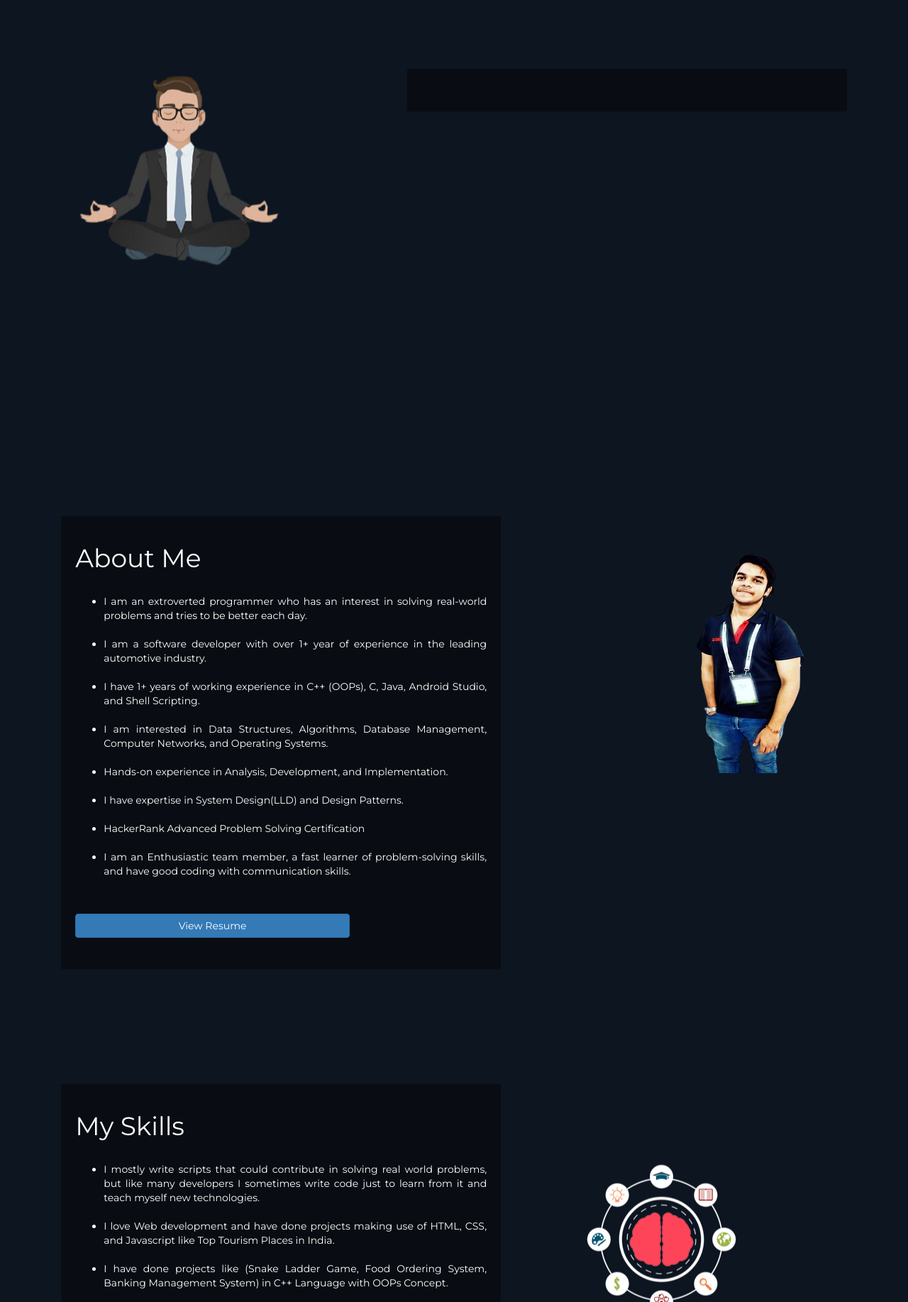
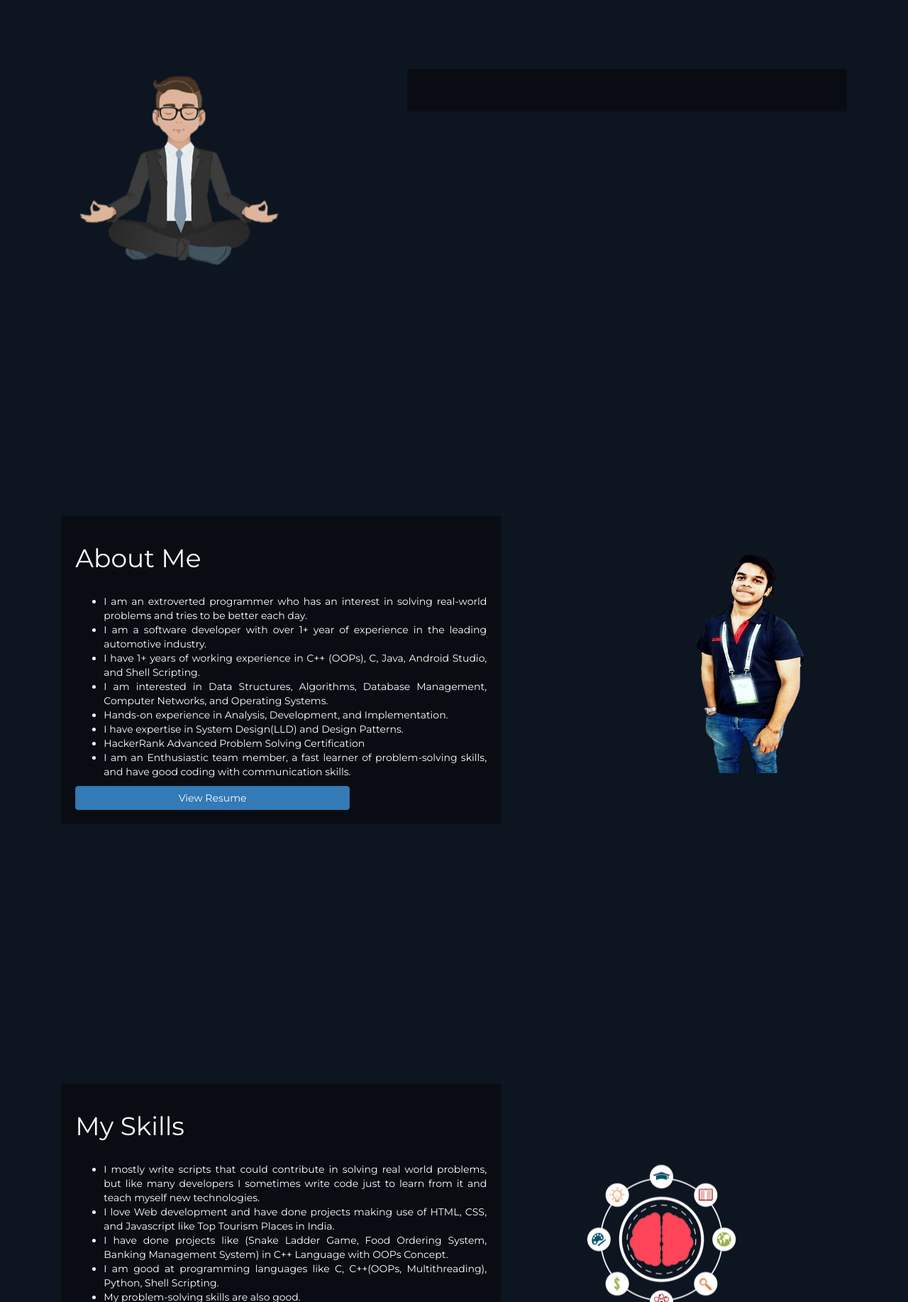
Before and after one commit to praveengupta1701/praveengupta1701.github.io, a plain HTML site: page index.html in a window 1280 px wide. Shown: the part 53-1887 px from the top of the page at 71% size. Drawn offline with nearby package versions, Linux system fonts and the light colour scheme; a script that the page names is missing.

Commit message:
Update index.html

```diff
--- a/index.html
+++ b/index.html
@@ -79,22 +79,21 @@
                     <h1 style="color: white;">About Me</h1>
                     <br/>
                       <ul class="text-justify" style="color: white;">
-                        <li>I am an extroverted programmer who has an interest in solving real-world problems and tries to be better each day.</li><br>
-                        <li>I am a software developer with over 1+ year of experience in the leading automotive industry.</li><br>
-                        <li>I have 1+ years of working experience in C++ (OOPs), C, Java, Android Studio, and Shell Scripting.</li><br>
-                        <li>I am interested in Data Structures, Algorithms, Database Management, Computer Networks, and Operating Systems.</li><br>
-                        <li>Hands-on experience in Analysis, Development, and Implementation.</li><br>
-                        <li>I have expertise in System Design(LLD) and Design Patterns.</li><br>
-                        <li>HackerRank Advanced Problem Solving Certification</li><br>
-                        <li>I am an Enthusiastic team member, a fast learner of problem-solving skills, and have good coding with communication skills.</li><br>
+                        <li>I am an extroverted programmer who has an interest in solving real-world problems and tries to be better each day.</li>
+                        <li>I am a software developer with over 1+ year of experience in the leading automotive industry.</li>
+                        <li>I have 1+ years of working experience in C++ (OOPs), C, Java, Android Studio, and Shell Scripting.</li>
+                        <li>I am interested in Data Structures, Algorithms, Database Management, Computer Networks, and Operating Systems.</li>
+                        <li>Hands-on experience in Analysis, Development, and Implementation.</li>
+                        <li>I have expertise in System Design(LLD) and Design Patterns.</li>
+                        <li>HackerRank Advanced Problem Solving Certification</li>
+                        <li>I am an Enthusiastic team member, a fast learner of problem-solving skills, and have good coding with communication skills.</li>
                         <liReading, listening to music, traveling, badminton, pool games, table tennis, learning new things, and eating are all activities that I enjoy.</li>
-                  <br>
                   </ul>
                     <p align="center">
                         <a href="https://praveengupta1701.github.io/assets/doc/SDE_Praveen_Gupta_Resume.pdf" target="blank" >
                             <button type="button" class="btn btn-primary col-md-8" >View Resume</button>
                         </a>
-                      <br><br>
+                      <br>
                     </p>
                 </div>
             </div>
@@ -118,14 +117,13 @@
                     <h1 style="color: white;">My Skills</h1>
                     <br/>
                    <ul class="text-justify" style="color: white;">
-                    <li>I mostly write scripts that could contribute in solving real world problems, but like many developers I sometimes write code just to learn from it and teach myself new technologies.</li><br>
-                    <li>I love Web development and have done projects making use of HTML, CSS, and Javascript like Top Tourism Places in India.</li><br>
-                    <li>I have done projects like (Snake Ladder Game, Food Ordering System, Banking Management System) in C++ Language with OOPs Concept.</li><br>
-                    <li>I am good at programming languages like C, C++(OOPs, Multithreading), Python, Shell Scripting.</li><br>
-                    <li>My problem-solving skills are also good.</li> <br>
-                    <li>I have worked on the ORACLE / MYSQL database which uses SQL script.</li> <br>
+                    <li>I mostly write scripts that could contribute in solving real world problems, but like many developers I sometimes write code just to learn from it and teach myself new technologies.</li>
+                    <li>I love Web development and have done projects making use of HTML, CSS, and Javascript like Top Tourism Places in India.</li>
+                    <li>I have done projects like (Snake Ladder Game, Food Ordering System, Banking Management System) in C++ Language with OOPs Concept.</li>
+                    <li>I am good at programming languages like C, C++(OOPs, Multithreading), Python, Shell Scripting.</li>
+                    <li>My problem-solving skills are also good.</li>
+                    <li>I have worked on the ORACLE / MYSQL database which uses SQL script.</li>
                     <li>I am familiar Operating System like (Linux and Windows), Version Control System like (Git and Github), Developer Tools like (VS Code, Confluence, Android Studio, Beyond Compare) and Hardware like AIDA Board.</li>
-                  <br>
                   </ul>
                </div>
             </div>
```
